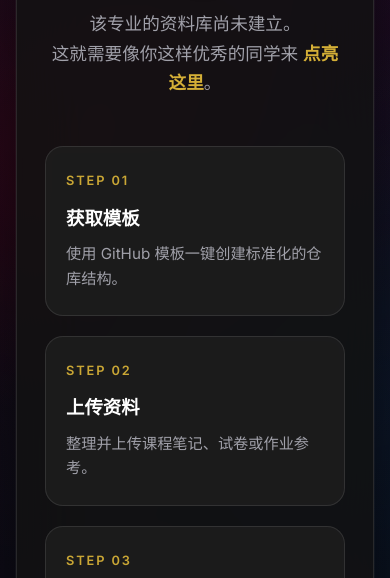
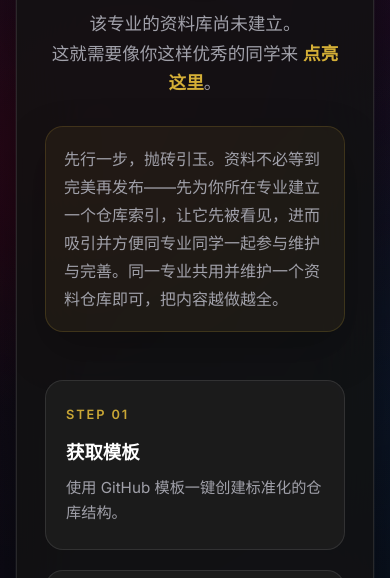
Before and after one commit to SHANECHEN0722/Cityu-Review, a plain HTML site: page contribution.html in a window 390 px wide. Shown: the part 266-844 px from the top of the page. Drawn offline with nearby package versions, Linux system fonts and the light colour scheme.

Commit message:
add a discription

```diff
--- a/contribution.html
+++ b/contribution.html
@@ -190,12 +190,27 @@
             font-size: 1.2rem;
             color: var(--text-secondary);
             font-weight: 400;
-            margin-bottom: 56px;
+            margin-bottom: 32px;
             max-width: 520px;
             margin-left: auto;
             margin-right: auto;
             line-height: 1.7;
             font-family: var(--font-sans);
+        }
+
+        /* 贡献提示文案 */
+        .motivation {
+            max-width: 680px;
+            margin: 0 auto 56px;
+            padding: 20px 24px;
+            background: rgba(212, 175, 55, 0.06);
+            border: 1px solid rgba(212, 175, 55, 0.18);
+            border-radius: 18px;
+            color: var(--text-secondary);
+            font-size: 1.05rem;
+            line-height: 1.75;
+            text-align: left;
+            box-shadow: 0 18px 44px rgba(0, 0, 0, 0.25);
         }
 
         /* 步骤网格 */
@@ -368,7 +383,13 @@
 
             .subtitle {
                 font-size: 1.1rem;
-                margin-bottom: 48px;
+                margin-bottom: 28px;
+            }
+
+            .motivation {
+                padding: 18px 18px;
+                margin: 0 auto 48px;
+                font-size: 1rem;
             }
 
             .steps-grid {
@@ -410,6 +431,9 @@
             <p class="subtitle">
                 该专业的资料库尚未建立。<br>
                 这就需要像你这样优秀的同学来 <span class="highlight">点亮这里</span>。
+            </p>
+            <p class="motivation">
+                先行一步，抛砖引玉。资料不必等到完美再发布——先为你所在专业建立一个仓库索引，让它先被看见，进而吸引并方便同专业同学一起参与维护与完善。同一专业共用并维护一个资料仓库即可，把内容越做越全。
             </p>
 
             <div class="steps-grid">
```
